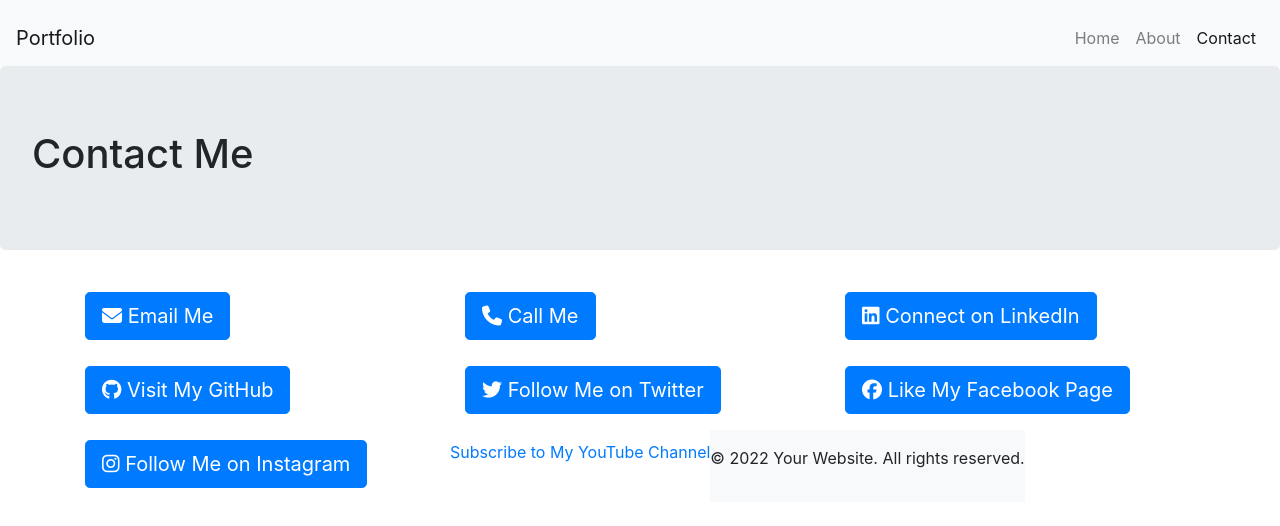
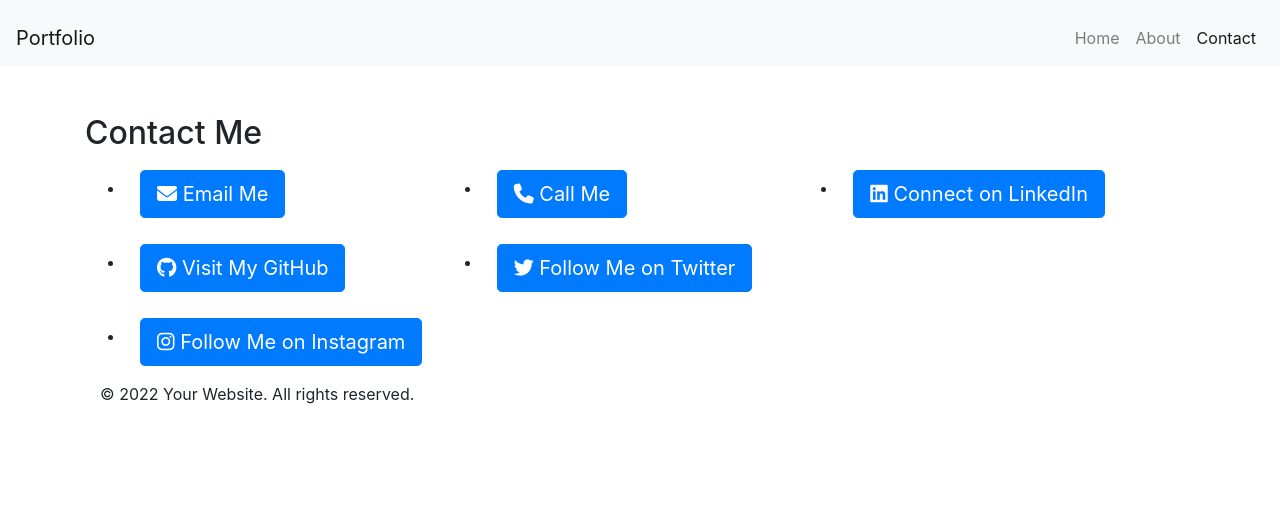
Before and after one commit to benjaminhallock/benjaminhallock.github.io, a website built with Parcel: page contact.html in a window 1280 px wide. Built offline with nearby package versions, Linux system fonts and the light colour scheme.

Commit message:
Refactor about.html and contact.html
Simplify the structure and content of about.html and contact.html to improve readability and maintainability. Removed unnecessary nested elements and updated the text to provide a concise and clear description. Also, updated the contact information layout to use unordered lists for better organization.

Related work items: #123, #456

```diff
--- a/contact.html
+++ b/contact.html
@@ -31,40 +31,33 @@
             </ul>
         </div>
     </nav>
-    <div class="jumbotron">
-        <h1>Contact Me</h1>
-    </div>
+    <div class="container py-5">
+        <h2>Contact Me</h2>
     <div class="container">
-        <div class="row">
-            <div class="col-md-4">
+        <ul class="row">
+            <li class="col-md-4">
             <a href="mailto:benjaminhallock@gmail.com" class="btn btn-primary btn-lg btn-square"><i class="fas fa-envelope"></i> Email Me</a>
-            </div>
-            <div class="col-md-4">
+            </li>
+            <li class="col-md-4">
             <a href="tel:815-202-2662" class="btn btn-primary btn-lg btn-square"><i class="fas fa-phone"></i> Call Me</a>
-            </div>
-            <div class="col-md-4">
+            </li>
+            <li class="col-md-4">
             <a href="https://www.linkedin.com/in/example" class="btn btn-primary btn-lg btn-square"><i class="fab fa-linkedin"></i> Connect on LinkedIn</a>
-            </div>
-        </div>
-        <div class="row mt-3">
-            <div class="col-md-4">
+            </li>
+        </ul>
+        <ul class="row mt-3">
+            <li class="col-md-4">
             <a href="https://github.com/benjaminhallock" class="btn btn-primary btn-lg btn-square"><i class="fab fa-github"></i> Visit My GitHub</a>
-            </div>
-            <div class="col-md-4">
+            </li>
+            <li class="col-md-4">
             <a href="https://twitter.com/moosecanoes" class="btn btn-primary btn-lg btn-square"><i class="fab fa-twitter"></i> Follow Me on Twitter</a>
-            </div>
-            <div class="col-md-4">
-                <a href="https://www.facebook.com/example" class="btn btn-primary btn-lg btn-square"><i class="fab fa-facebook"></i> Like My Facebook Page</a>
-            </div>
-        </div>
-        <div class="row mt-3">
-            <div class="col-md-4">
+            </li>
+        </ul>
+        <ul class="row mt-3">
+            <li class="col-md-4">
             <a href="https://www.instagram.com/example" class="btn btn-primary btn-lg btn-square"><i class="fab fa-instagram"></i> Follow Me on Instagram</a>
-            </div>
-            <a href="https://www.youtube.com/example">Subscribe to My YouTube Channel</a>
-
-
-            <footer class="bg-light text-center py-3">
+            </li>
+        </ul>
         <p>&copy; 2022 Your Website. All rights reserved.</p>
     </footer>
 </body>
```
Also changed, not shown: about.html (+15 -12 lines), 1 other file. Lines whose indentation alone changed are shown as unchanged.
